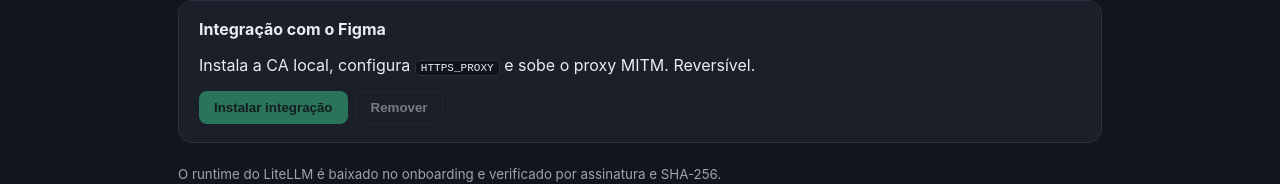
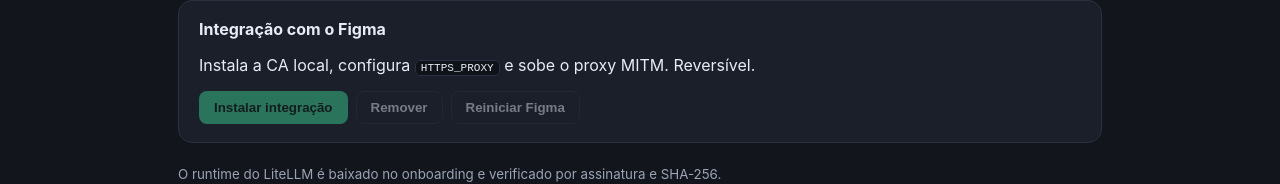
Before and after one commit to marcos2872/frank-figma-gateway, a React (Vite) app in the folder src/ui/: page / in a window 1280 px wide. Shown: the part 506-690 px from the top of the page. Built offline with nearby package versions, Linux system fonts and the light colour scheme.

Commit message:
feat(ui): botao Reiniciar Figma no dashboard
O restart so existia no passo 5 do wizard; no dashboard nao havia como reabrir o Figma com o proxy. O botao usa o restart com HTTPS_PROXY explicito.

```diff
--- a/src/ui/src/screens/Dashboard.tsx
+++ b/src/ui/src/screens/Dashboard.tsx
@@ -1,5 +1,5 @@
 import { useEffect, useState } from "react";
-import { getProxyStatus, isTauri, selfTestProxy } from "../lib/bridge";
+import { getProxyStatus, isTauri, restartFigma, selfTestProxy } from "../lib/bridge";
 import type {
   ProxySelfTest,
   ProxyStatus,
@@ -54,6 +54,8 @@ export default function Dashboard() {
   const [proxy, setProxy] = useState<ProxyStatus | null>(null);
   const [selfTest, setSelfTest] = useState<ProxySelfTest | null>(null);
   const [testing, setTesting] = useState(false);
+  const [restarting, setRestarting] = useState(false);
+  const [restartMessage, setRestartMessage] = useState<string | null>(null);
 
   useEffect(() => {
     if (!isTauri) return;
@@ -81,6 +83,23 @@ export default function Dashboard() {
       setSelfTest({ ok: false, status: 0, message: errorMessage(problem) });
     } finally {
       setTesting(false);
+    }
+  }
+
+  async function restartFigmaApp() {
+    setRestarting(true);
+    setRestartMessage(null);
+    try {
+      const info = await restartFigma();
+      setRestartMessage(
+        info.running
+          ? "Figma reiniciado com HTTPS_PROXY no ambiente."
+          : "Figma aberto.",
+      );
+    } catch (problem) {
+      setRestartMessage(errorMessage(problem));
+    } finally {
+      setRestarting(false);
     }
   }
 
@@ -235,7 +254,16 @@ export default function Dashboard() {
           >
             Remover
           </button>
+          <button
+            type="button"
+            className="secondary"
+            disabled={restarting || !isTauri}
+            onClick={() => void restartFigmaApp()}
+          >
+            {restarting ? "Reiniciando…" : "Reiniciar Figma"}
+          </button>
         </div>
+        {restartMessage ? <p className="hint">{restartMessage}</p> : null}
       </section>
 
       {info ? (
```
